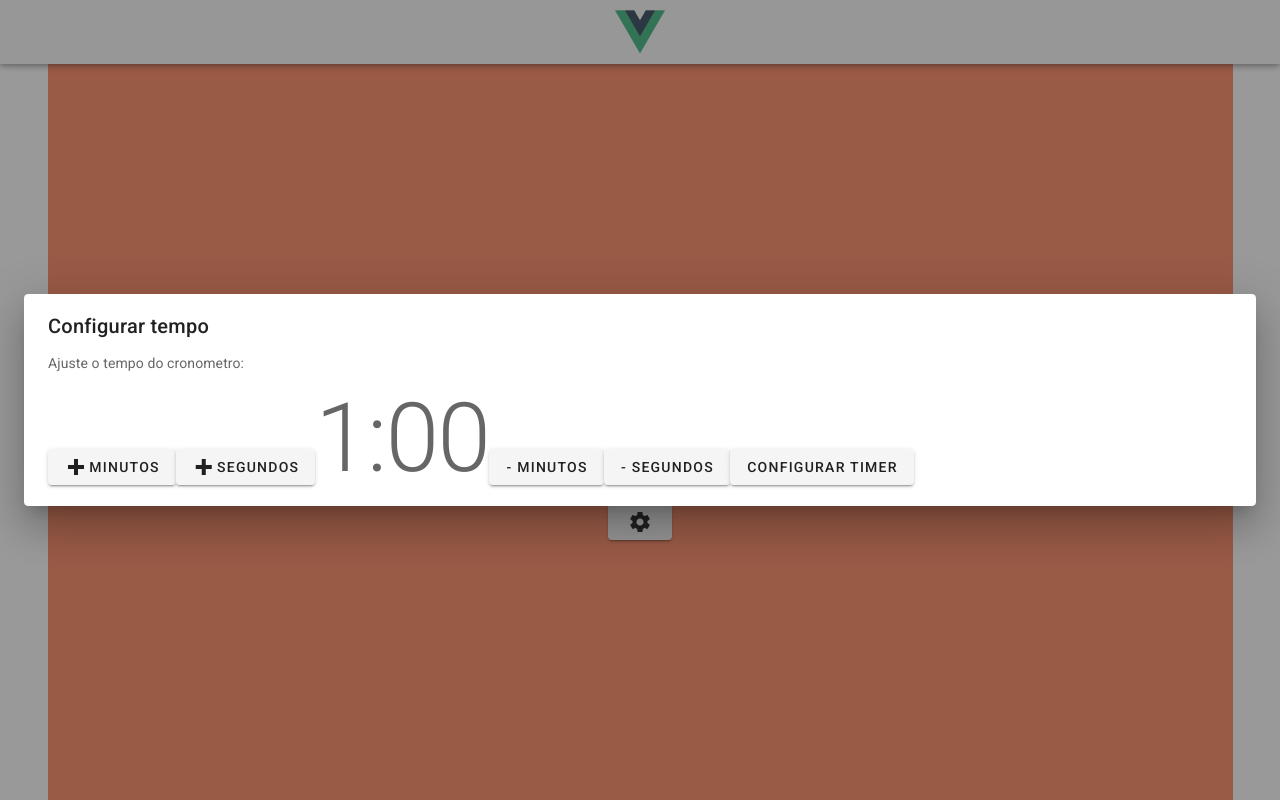
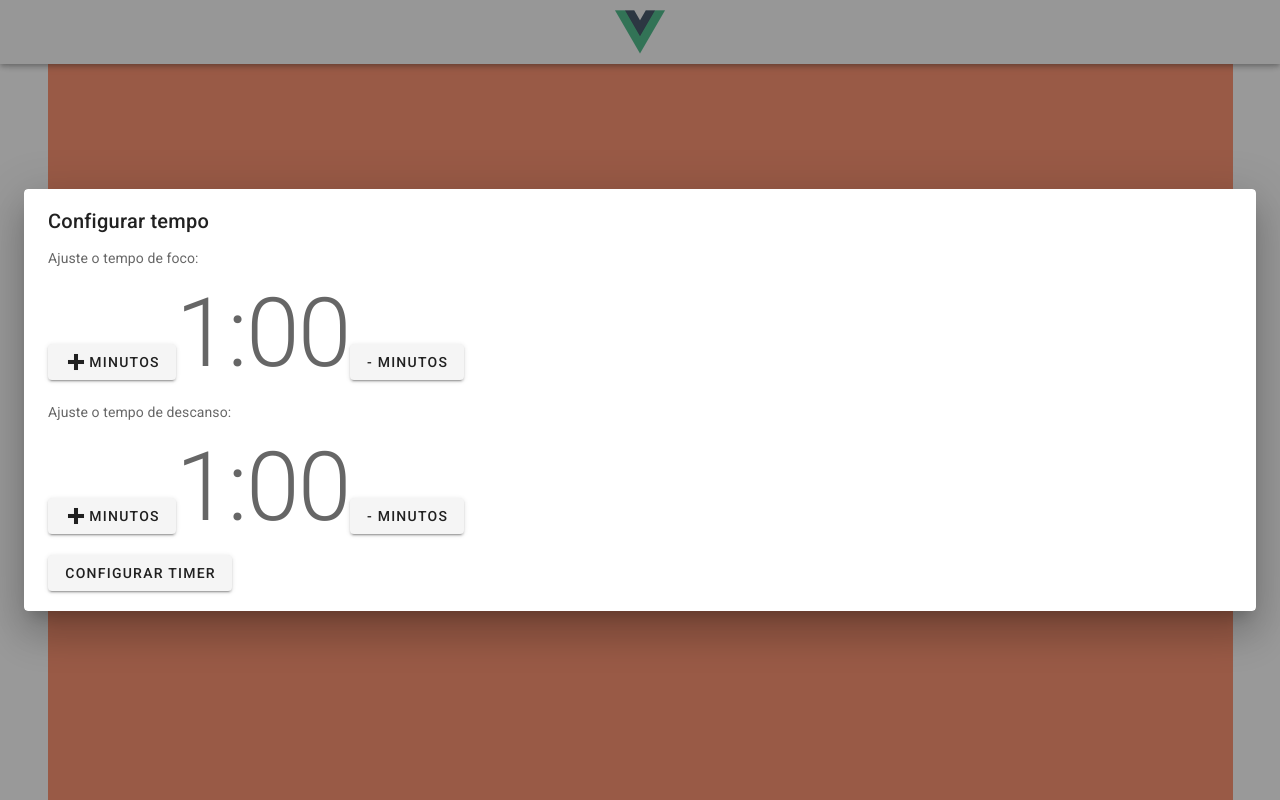
Before and after one commit to renatoalmeida49/fow, a Vue app: page / in a window 1280 px wide. Both pictures are taken after a click on the button 640 px from the left and 522 px from the top of the page. Built offline with nearby package versions, Linux system fonts and the light colour scheme.

Commit message:
State on vuex it's updated. But not in the UI.

```diff
--- a/src/components/ConfigTime.vue
+++ b/src/components/ConfigTime.vue
@@ -18,19 +18,28 @@
                     </v-card-title>
 
                     <v-card-text>
-                        <p>Ajuste o tempo do cronometro:</p>
-                        <v-btn @click="increase(60)">
+                        <p>Ajuste o tempo de foco:</p>
+                        <v-btn @click="increase(60, 'focus')">
                             <v-icon>mdi-plus-thick</v-icon> Minutos
                         </v-btn>
-                        <v-btn @click="increase(1)">
-                            <v-icon>mdi-plus-thick</v-icon> Segundos
+
+                        <span class="text-h1">{{formattedFocus}}</span>
+
+                        <v-btn @click="decrease(60, 'focus')">- Minutos</v-btn>
+
+                    </v-card-text>
+
+                    <v-card-text>
+                        <p>Ajuste o tempo de descanso:</p>
+                        <v-btn @click="increase(60, 'break')">
+                            <v-icon>mdi-plus-thick</v-icon> Minutos
                         </v-btn>
+                        <span class="text-h1">{{formattedBreaktime}}</span>
 
-                        <span class="text-h1">{{formattedSeconds}}</span>
+                        <v-btn @click="decrease(60, 'break')">- Minutos</v-btn>
+                    </v-card-text>
 
-                        <v-btn @click="decrease(60)">- Minutos</v-btn>
-                        <v-btn @click="decrease(1)">- Segundos</v-btn>
-
+                    <v-card-text>
                         <v-btn @click="newTime">Configurar timer</v-btn>
                     </v-card-text>
                 </v-card>
@@ -47,41 +56,45 @@ export default {
     data() {
         return {
             dialog: false,
-            time: 60
+            timeFocus: 60,
+            timeBreaktime: 60
         }
     },
     computed: {
-        formattedSeconds() {
-            const minutes = Math.floor(this.time / 60)
-            let seconds = this.time % 60
+        formattedFocus() {
+            return this.format(this.timeFocus)
+        },
+        formattedBreaktime() {
+            return this.format(this.timeBreaktime)
+        }
+    },
+    methods: {
+        ...mapActions(["changeTime"]),
+
+        format(value) {
+            const minutes = Math.floor(value/ 60)
+            let seconds = value % 60
 
             if(seconds < 10) {
                 seconds = `0${seconds}`
             }
 
             return `${minutes}:${seconds}`
-        }
-    },
-    methods: {
-        ...mapActions(["changeTime"]),
-
-        increase(value) {
-            this.time += value
         },
-        decrease(value) {
-            switch(value) {
-                case 1:
-                    if(this.time > 0)
-                        this.time--
-                    break;
-                case 60:
-                    if(this.time > 60)
-                        this.time -= 60
-                    break;
-            }
+        increase(value, type) {
+            if (type == 'focus')
+                this.timeFocus += value
+            else
+                this.timeBreaktime += value
+        },
+        decrease(value, type) {
+            if (type == 'focus')
+                this.timeFocus -= value
+            else
+                this.timeBreaktime -= value
         },
         newTime() {
-            this.changeTime(this.time)
+            this.changeTime({focusTime: this.timeFocus, breakTime: this.timeBreaktime})
             this.dialog = false
         }
     }
--- a/src/components/TheTimer.vue
+++ b/src/components/TheTimer.vue
@@ -1,7 +1,9 @@
 <template>
     <v-row fill-height justify="center" :class="{breakTime: interval, focus: !interval}">
         <v-col cols="12" style="justify-content: center" class="d-flex">
-            <span class="text-h1 font-weight-black" style="color: black">{{formattedTime}}</span>
+            <span class="text-h1 font-weight-black" style="color: black">
+                {{formattedTime}}
+            </span>
         </v-col>
 
         <v-col cols="12" style="justify-content: center" class="d-flex">
@@ -51,7 +53,7 @@ export default {
             time: 0,
             interval: false,
 
-            sound: null
+            sound: null,
         }
     },
     computed: {
--- a/src/store/index.js
+++ b/src/store/index.js
@@ -5,25 +5,16 @@ Vue.use(Vuex)
 
 export default new Vuex.Store({
   state: {
-      pomodoro: {
-        focusTime: 1500, //1500
-        breakTime: 300, //300
-        repeat: 0
-      },
-      fifty_two: {
-        focusTime: 3120, //3120
-        breakTime: 1020, //1020
-        repeat: 0
-      },
       focusTime: 5,
       // 5217 = 3120, Pomodoro = 1500
       breakTime: 10,
       // 5217 = 1020, Pomodoro = 300
-      repeat: 0
   },
   mutations: {
       CHANGE_TIME(state, payload) {
-          state.time = payload
+        state.focusTime = payload.focusTime
+        state.breakTime = payload.breakTime
+        console.log(payload)
       }
   },
   actions: {
```
